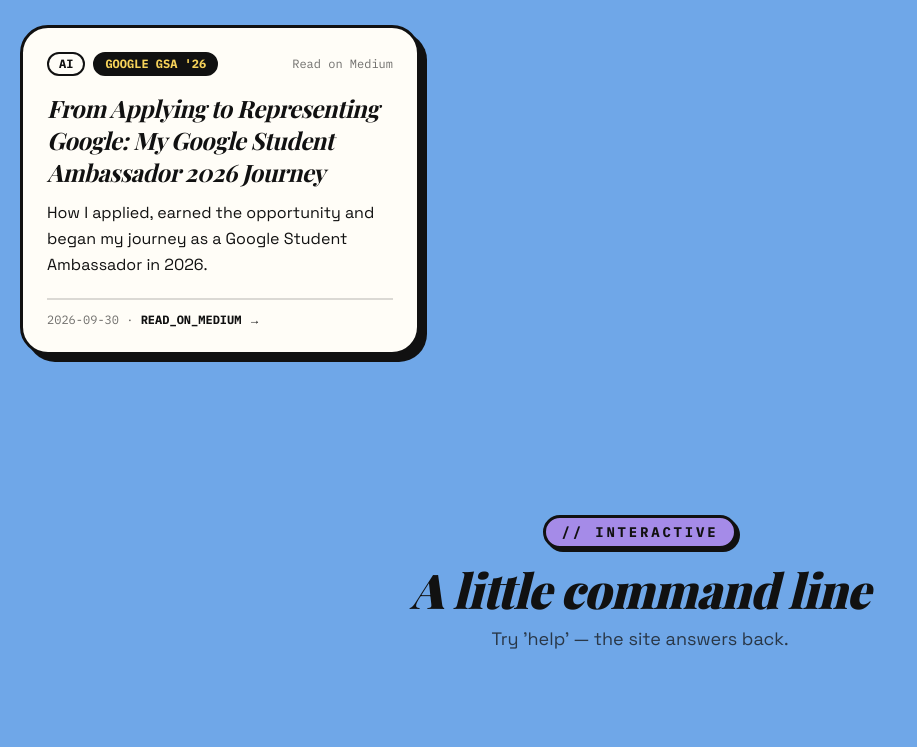
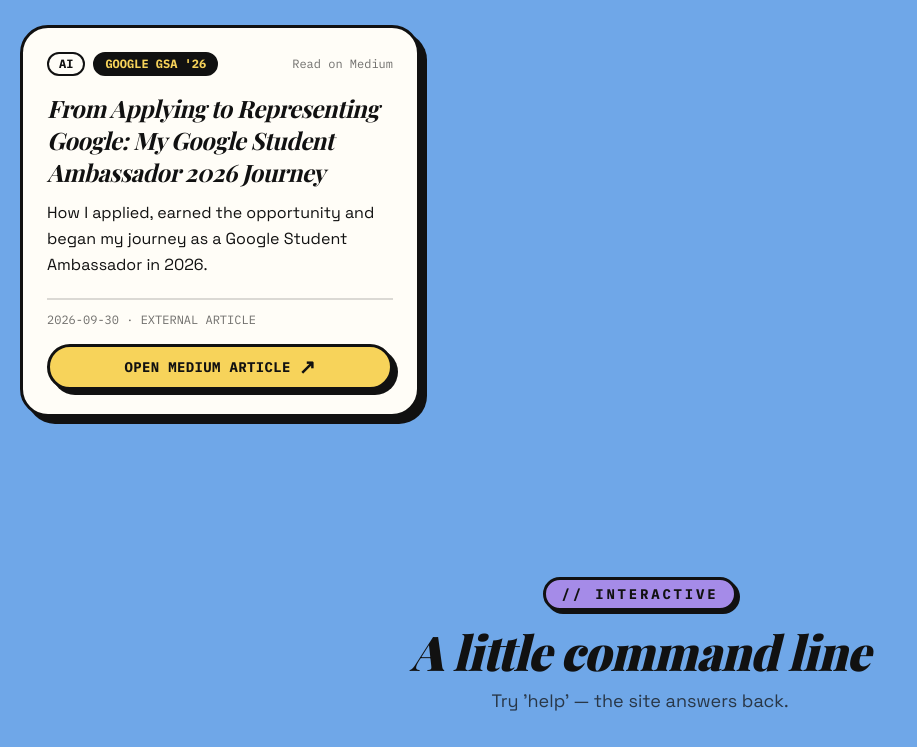
Before and after one commit to Psudhanshu-07/Porfolio, a Next.js app: page / in a window 1280 px wide. Shown: the part 7819-8566 px from the top of the page, without its empty margins (0-917 px from the left). Built offline with nearby package versions, Linux system fonts and the light colour scheme; no server answers; a web font is replaced by a local one.

Commit message:
Style external blog article CTA

```diff
--- a/src/app/page.tsx
+++ b/src/app/page.tsx
@@ -356,9 +356,7 @@
                     <p className="font-mono-ui mt-5 border-t-2 border-ink/15 pt-3 text-xs text-ink/60">
                       {post.date} ·{" "}
                       {post.externalUrl ? (
-                        <span className="font-bold text-ink group-hover:underline">
-                          READ_ON_MEDIUM →
-                        </span>
+                        "EXTERNAL ARTICLE"
                       ) : readable ? (
                         <span className="font-bold text-ink group-hover:underline">
                           READ_FULL_POST →
@@ -367,6 +365,12 @@
                         <span className="font-bold text-ink/70">DRAFT — COMING SOON</span>
                       )}
                     </p>
+                    {post.externalUrl && (
+                      <span className="nb-btn mt-4 w-full justify-between bg-yellow text-sm group-hover:bg-pink">
+                        <span className="font-mono-ui tracking-wide">OPEN MEDIUM ARTICLE</span>
+                        <span aria-hidden className="text-xl leading-none">↗</span>
+                      </span>
+                    )}
                   </article>
                 );
                 return (
```
